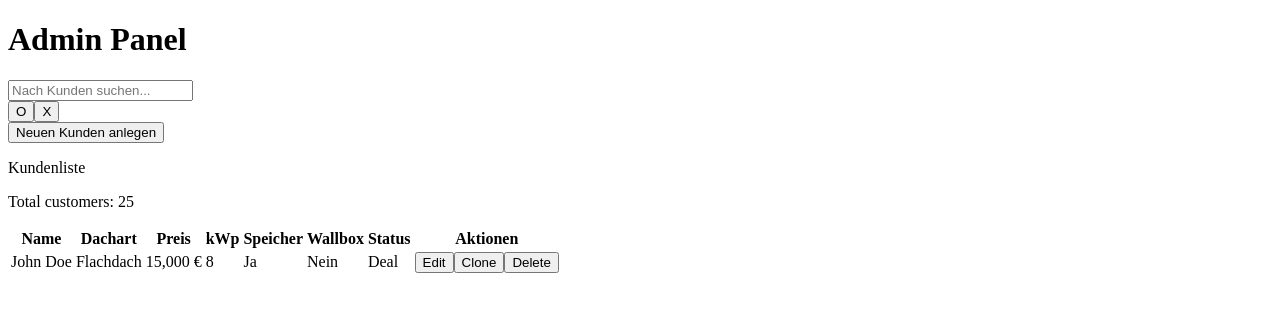
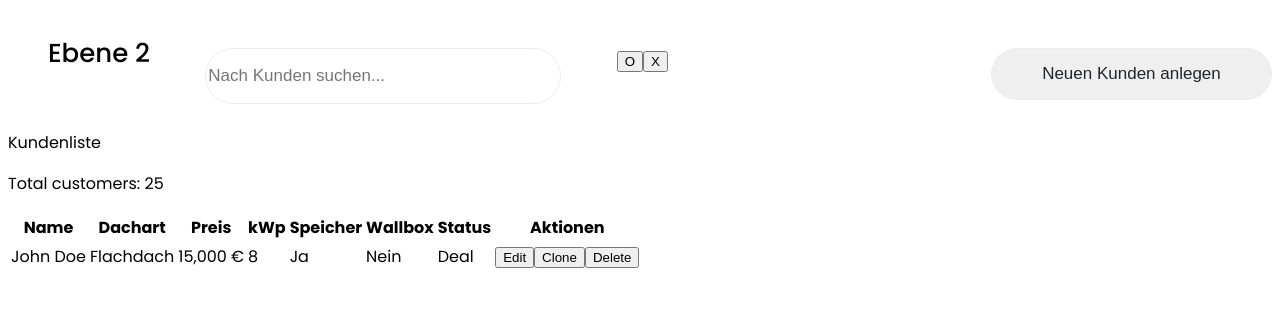
Before and after one commit to erenceviz/solarboy, a Nuxt app: page /admin in a window 1280 px wide. Shown: the top 312 px of the page. Built offline with nearby package versions, Linux system fonts and the light colour scheme.

Commit message:
created buttons and search bar for admin panel, first steps in styling, filter button not finished yet

```diff
--- a/app.vue
+++ b/app.vue
@@ -9,9 +9,15 @@
 </script>
 
 <style scoped>
+
+
 header {
   background-color: #f5f5f5;
   padding: 20px;
   text-align: center;
 }
+
+
+
+
 </style>
--- /dev/null
+++ b/assets/global.css
@@ -0,0 +1,39 @@
+@import url('https://fonts.googleapis.com/css2?family=Poppins:wght@400;500;600;700&display=swap');
+
+header {
+  background-color: #f5f5f5;
+  padding: 20px;
+  text-align: center;
+}
+
+
+
+div {
+  font-family: 'Poppins', sans-serif;
+}
+
+@media only screen and (max-width: 1366px) and (max-height: 1024px) {
+    .admin-header {
+      flex-direction: column; /* Change layout to column on smaller screens */
+      align-items: flex-start; /* Align items to start */
+    }
+
+    .admin-header input {
+      width: 100%; /* Make input full width */
+      margin-bottom: 10px; /* Add space below input */
+    }
+
+    .add-customer {
+      width: 100%; /* Make button full width */
+    }
+
+    .filter-status {
+      width: 100%; /* Make filter status full width */
+    }
+
+    .filter-options {
+      width: 100%; /* Ensure filter options take full width */
+    }
+
+    /* Additional styles as needed for other components */
+  }
--- a/nuxt.config.ts
+++ b/nuxt.config.ts
@@ -1,5 +1,17 @@
 // https://nuxt.com/docs/api/configuration/nuxt-config
 export default defineNuxtConfig({
   compatibilityDate: '2024-04-03',
-  devtools: { enabled: true }
+  devtools: { enabled: true },
+  app:{
+    head: {
+      meta: [
+        { name: 'viewport', content: 'width=device-width, initial-scale=1.0' },
+        // Add other meta tags as needed
+      ],
+      // Other head properties...
+    }
+  },
+  css: [
+    '@/assets/global.css', // Include your global styles
+  ],
 })
--- a/pages/admin.vue
+++ b/pages/admin.vue
@@ -3,7 +3,7 @@
       <div class="admin-header">
         <!-- Admin Panel Header erste Reihe-->
 
-        <h1>Admin Panel</h1>
+        <p class="customerlist">Ebene 2</p>
         <input type="text" placeholder="Nach Kunden suchen..." class="search-bar"/>
         <!-- Filterbutton -->
         <div class="filter-status">
@@ -11,11 +11,26 @@
           <button @click="clearFilterOptions">X</button>
           <div v-if="filterVisible" class="filter-options">
             <ul>
-              <li @click="applyFilter('Deal')">Deal</li>
-              <li @click="applyFilter('Offen')">Offen</li>
-              <li @click="applyFilter('1.Termin')">1.Termin</li>
-              <li @click="applyFilter('Folgetermin')">Folgetermin</li>
-              <li @click="applyFilter('No Deal')">No Deal</li>
+              <li>
+                <input type="checkbox" v-model="filters.Deal" id="filter-deal" />
+                <label for="filter-deal">Deal</label>
+              </li>
+              <li>
+                <input type="checkbox" v-model="filters.Offen" id="filter-offen" />
+                <label for="filter-offen">Offen</label>
+              </li>
+              <li>
+                <input type="checkbox" v-model="filters['1.Termin']" id="filter-termin" />
+                <label for="filter-termin">1.Termin</label>
+              </li>
+              <li>
+                <input type="checkbox" v-model="filters.Folgetermin" id="filter-folgetermin" />
+                <label for="filter-folgetermin">Folgetermin</label>
+              </li>
+              <li>
+                <input type="checkbox" v-model="filters['No Deal']" id="filter-nodeal" />
+                <label for="filter-nodeal">NoDeal</label>
+              </li>
             </ul>
           </div>
         </div>
@@ -72,6 +87,15 @@
   { id: 1, name: 'John Doe', dachart: 'Flachdach', preis: '15,000 €', kWp: 8, speicher: 'Ja', wallbox: 'Nein', status: 'Deal' }
   ]);
 
+  //Filter initial auf falsch gestellt
+  const filters = ref({
+    Deal: false,
+    Offen: false,
+    '1.Termin': false,
+    Folgetermin: false,
+    'No Deal': false,
+  });
+
 
   const addCustomer = () =>{
     // TODO
@@ -112,4 +136,88 @@
 
 <style scoped>
 
+  .customerlist{
+    font-weight: 500;
+    font-size: 26px;
+    line-height: 39px;
+    margin-top: 34x;
+    margin-left:40px;
+  }
+
+  .admin-header {
+    display:flex;
+    flex-direction: row;
+    flex-wrap:nowrap;
+    justify-content:space-between;
+    position:relative;
+
+  }
+
+  .search-bar{
+    height: 52px;
+    width: 350px;
+    border-width: 1px;
+    border-radius: 500px;
+    border-color: #EDEDED;
+    border: 1px solid #EDEDED;
+    /* border-color: #000000; */
+    margin-top:40px;
+    font-size:17px;
+    font-weight: 500 !important;
+  }
+
+  .add-customer{
+    height: 52px;
+    width: 281px;
+    color: #F6F7F8;
+    border-width :1px;
+    border-radius: 500px;
+    border-color: #EDEDED;
+    border: 1px solid #EDEDED;
+    color: #212529;
+    font-size:17px;
+    font-weight: 500 !important;
+    margin-top:40px;
+    box-shadow: 0px 1px 2px 0px #00000005;
+
+    box-shadow: 0px 4px 4px 0px #00000005;
+
+    box-shadow: 0px 9px 6px 0px #00000003;
+
+    box-shadow: 0px 16px 7px 0px #00000000;
+
+    box-shadow: 0px 26px 7px 0px #00000000;
+
+
+  }
+
+
+  .filter-status{
+    position:relative;
+    width:319px;
+    margin-top:40px;
+  }
+
+  .filter-options{
+    position:absolute;
+    border-radius: 15px;
+    border: 1px solid #ccc;
+    padding: 10px;
+    width:240px;
+    display:flex;
+    flex-wrap:nowrap;
+  }
+
+  .filter-options ul {
+    list-style-type: none; /* Removes bullet points */
+    padding: 0;            /* Removes any padding from the ul */
+
+  }
+
+  .filter-options li {
+    margin-bottom: 5px;    /* Adds some space between the filter items */
+    display:flex;
+    flex-wrap:nowrap;
+  }
+
 </style>
```
